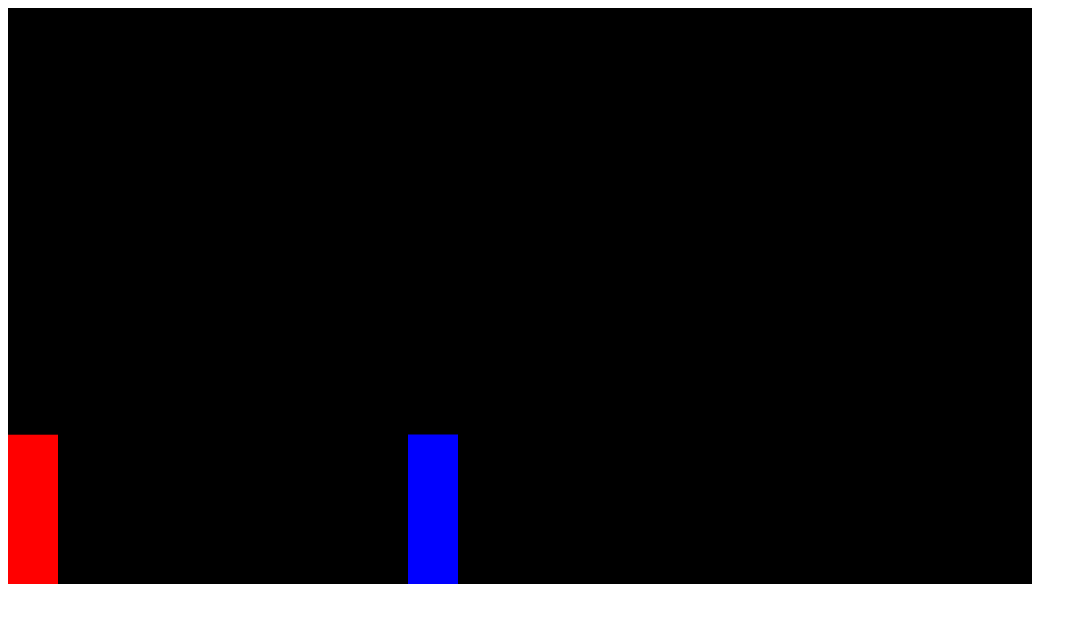
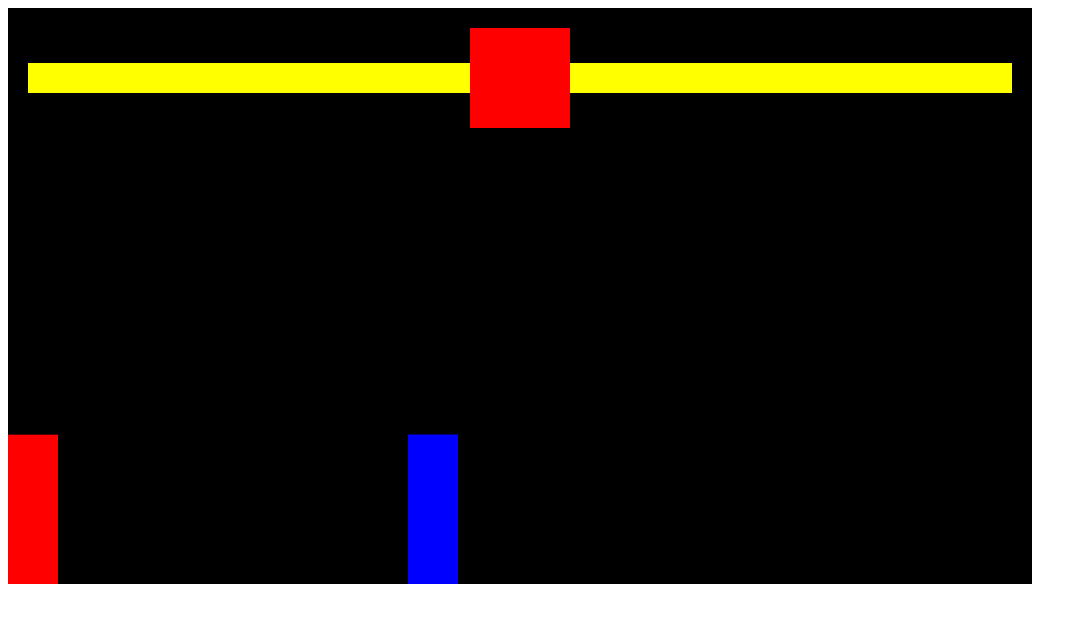
Before and after one commit to YeeShengTan1127/FightingGame, a plain HTML site: page index.html in a window 1280 px wide. Shown: the whole page, without its empty margins (0-1087 px from the left). Drawn offline with Linux system fonts and the light colour scheme.

Commit message:
healthbar

```diff
--- a/index.html
+++ b/index.html
@@ -1,3 +1,68 @@
-<canvas></canvas>
-
-<script src="index.js"></script>
+<head>
+  <style>
+    * {
+      box-sizing: border-box;
+    }
+  </style>
+</head>
+<body>
+  <!-- red container div -->
+  <div style="position: relative; display: inline-block">
+    <!-- smaller red container div -->
+    <div
+      style="
+        position: absolute;
+        display: flex;
+        width: 100%;
+        align-items: center;
+        padding: 20px;
+      "
+    >
+      <!-- player health -->
+      <div
+        style="
+          position: relative;
+          height: 30px;
+          width: 100%;
+          display: flex;
+          justify-content: flex-end;
+        "
+      >
+        <div
+          id="playerHealth"
+          style="
+            position: absolute;
+            background-color: yellow;
+            height: 30px;
+            width: 100%;
+          "
+        ></div>
+        <div style="background-color: blue; height: 30px; width: 100%"></div>
+      </div>
+      <!-- timer -->
+      <div
+        style="
+          background-color: red;
+          height: 100px;
+          width: 100px;
+          flex-shrink: 0;
+        "
+      ></div>
+      <!-- enemy health -->
+      <div style="position: relative; height: 30px; width: 100%; display: flex">
+        <div
+          id="enemyHealth"
+          style="
+            position: absolute;
+            background-color: yellow;
+            height: 30px;
+            width: 100%;
+          "
+        ></div>
+        <div style="background-color: blue; height: 30px; width: 100%"></div>
+      </div>
+    </div>
+    <canvas></canvas>
+  </div>
+  <script src="index.js"></script>
+</body>
--- a/index.js
+++ b/index.js
@@ -25,6 +25,7 @@ class Sprite {
     };
     this.color = color;
     this.isAttacking;
+    this.health = 100;
   }
 
   draw() {
@@ -133,6 +134,8 @@ function animate() {
     player.isAttacking
   ) {
     player.isAttacking = false;
+    enemy.health -= 20;
+    document.querySelector("#enemyHealth").style.width = enemy.health + "%";
   }
 
   if (
@@ -140,6 +143,8 @@ function animate() {
     enemy.isAttacking
   ) {
     enemy.isAttacking = false;
+    player.health -= 20;
+    document.querySelector("#playerHealth").style.width = player.health + "%";
   }
 }
 
@@ -158,7 +163,7 @@ window.addEventListener("keydown", (event) => {
     case "w":
       player.velocity.y = -jump;
       break;
-    case " ":
+    case "s":
       player.attack();
       break;
 
```
